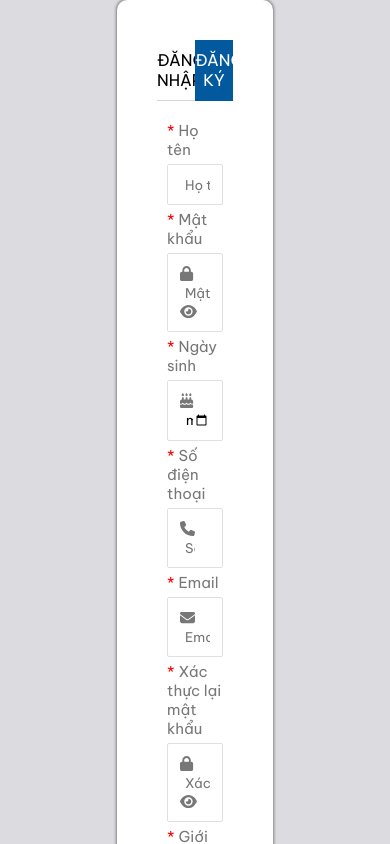
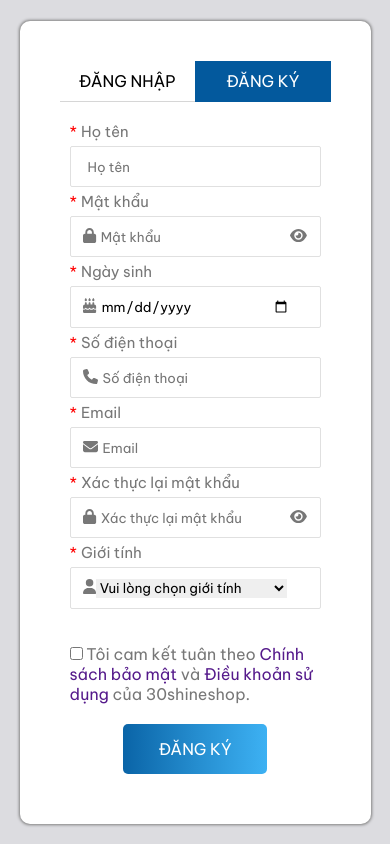
Before and after one commit to NguyenVanThu01122/30shineshop, a React (Create React App) app: page /register in a window 390 px wide. Shown: the top 844 px of the page. Built offline with nearby package versions, Linux system fonts and the light colour scheme.

Commit message:
responsive register

```diff
--- a/src/pages/Login/styles.module.css
+++ b/src/pages/Login/styles.module.css
@@ -134,7 +134,6 @@
   }
   .icon{
     width: 2%;
-    /* font-size: 15px; */
   }
 
 }
--- a/src/pages/Register/styles.module.css
+++ b/src/pages/Register/styles.module.css
@@ -141,4 +141,7 @@
   .information > div {
     width: 100%;
   }
+  .pageRegister{
+    width: 90%;
+  }
 }
```
